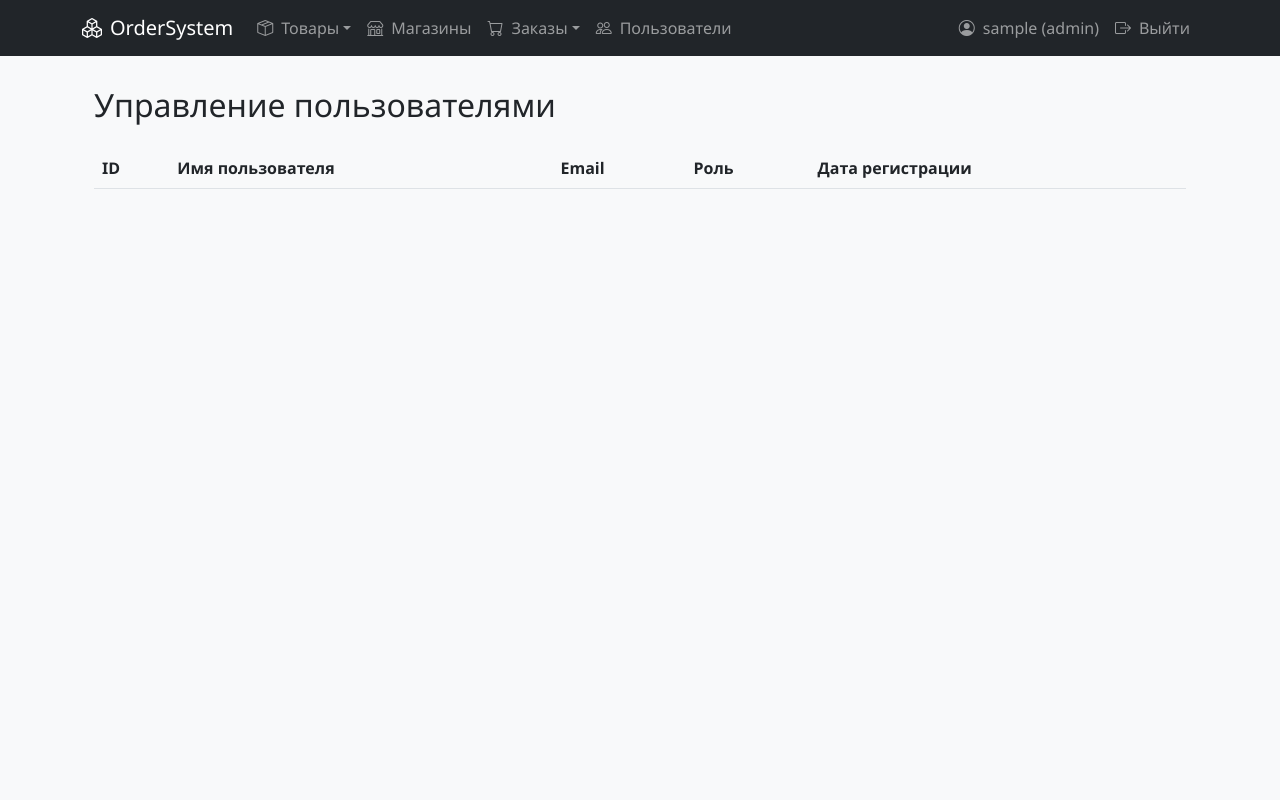
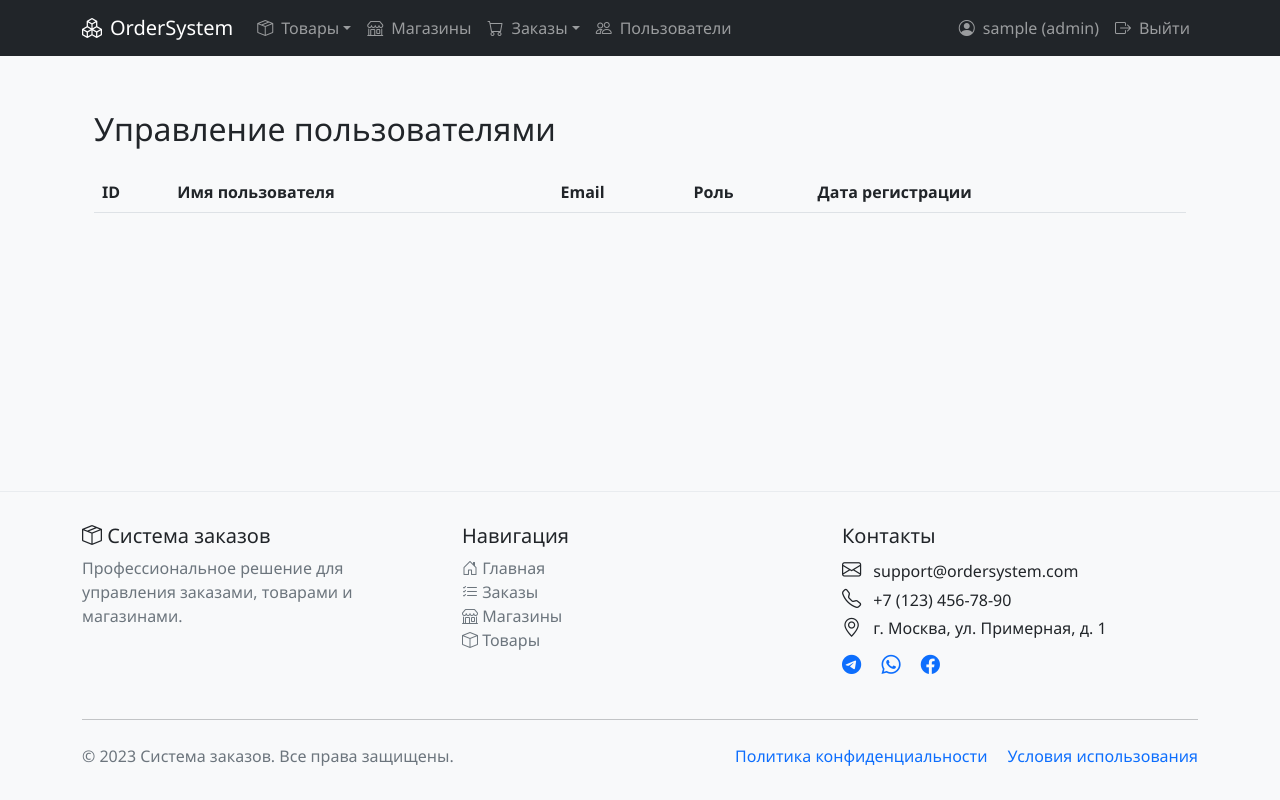
Before and after one commit to C7onstantin7e/NewOrder, a Flask app: page /admin/users in a window 1280 px wide. Run offline with Flask 2, Linux system fonts and the light colour scheme; the visitor is signed in with stand-in values (Sample User, id 1); data that the repository does not hold is empty.

```diff
--- a/application/templates/base.html
+++ b/application/templates/base.html
@@ -7,6 +7,40 @@
     <link href="https://cdn.jsdelivr.net/npm/bootstrap@5.1.3/dist/css/bootstrap.min.css" rel="stylesheet">
     <link rel="stylesheet" href="https://cdn.jsdelivr.net/npm/bootstrap-icons@1.8.0/font/bootstrap-icons.css">
     <link rel="stylesheet" href="{{ url_for('static', filename='css/style.css') }}">
+    <style>
+        /* Добавляем стили для прижатия футера к низу */
+        html, body {
+            height: 100%;
+            margin: 0;
+        }
+        body {
+            display: flex;
+            flex-direction: column;
+            min-height: 100vh;
+        }
+        .content-wrapper {
+            flex: 1 0 auto;
+            padding-bottom: 2rem; /* Отступ снизу контента */
+        }
+        .footer {
+            flex-shrink: 0;
+            background-color: #f8f9fa;
+            padding: 2rem 0;
+            border-top: 1px solid #e9ecef;
+        }
+        .footer-links a {
+            text-decoration: none;
+            color: #6c757d;
+            transition: color 0.3s;
+        }
+        .footer-links a:hover {
+            color: #0d6efd;
+        }
+        .footer-contact i {
+            font-size: 1.2rem;
+            margin-right: 0.5rem;
+        }
+    </style>
 </head>
 <body>
     <nav class="navbar navbar-expand-lg navbar-dark bg-dark">
@@ -107,6 +141,8 @@
         </div>
     </nav>
 
+    <!-- Обертка для основного контента -->
+    <div class="content-wrapper">
         <div class="container mt-4">
             {% with messages = get_flashed_messages(with_categories=true) %}
                 {% if messages %}
@@ -121,8 +157,62 @@
 
             {% block content %}{% endblock %}
         </div>
+    </div>
 
-    <script src="https://cdn.jsdelivr.net/npm/bootstrap@5.1.3/dist/js/bootstrap.bundle.min.js"></script>
+    <!-- Футер -->
+    <footer class="footer">
+        <div class="container">
+            <div class="row">
+                <div class="col-md-4 mb-4 mb-md-0">
+                    <h5><i class="bi bi-box-seam"></i> Система заказов</h5>
+                    <p class="text-muted">
+                        Профессиональное решение для управления заказами, товарами и магазинами.
+                    </p>
+                </div>
+
+                <div class="col-md-4 mb-4 mb-md-0 footer-links">
+                    <h5>Навигация</h5>
+                    <ul class="list-unstyled">
+                        <li><a href="{{ url_for('products.list_products') }}"><i class="bi bi-house-door"></i> Главная</a></li>
+                        <li><a href="{{ url_for('orders.list_orders') }}"><i class="bi bi-list-check"></i> Заказы</a></li>
+                        <li><a href="{{ url_for('shops.list_shops') }}"><i class="bi bi-shop"></i> Магазины</a></li>
+                        <li><a href="{{ url_for('products.list_products') }}"><i class="bi bi-box"></i> Товары</a></li>
+                    </ul>
+                </div>
+
+                <div class="col-md-4 footer-contact">
+                    <h5>Контакты</h5>
+                    <ul class="list-unstyled">
+                        <li><i class="bi bi-envelope"></i> support@ordersystem.com</li>
+                        <li><i class="bi bi-telephone"></i> +7 (123) 456-78-90</li>
+                        <li><i class="bi bi-geo-alt"></i> г. Москва, ул. Примерная, д. 1</li>
+                        <li class="mt-2">
+                            <a href="#" class="text-decoration-none me-2"><i class="bi bi-telegram"></i></a>
+                            <a href="#" class="text-decoration-none me-2"><i class="bi bi-whatsapp"></i></a>
+                            <a href="#" class="text-decoration-none"><i class="bi bi-facebook"></i></a>
+                        </li>
+                    </ul>
+                </div>
+            </div>
+
+            <hr class="my-4">
+
+            <div class="row">
+                <div class="col-md-6 text-center text-md-start">
+                    <p class="text-muted mb-0">&copy; 2023 Система заказов. Все права защищены.</p>
+                </div>
+                <div class="col-md-6 text-center text-md-end">
+                    <p class="text-muted mb-0">
+                        <a href="#" class="text-decoration-none me-3">Политика конфиденциальности</a>
+                        <a href="#" class="text-decoration-none">Условия использования</a>
+                    </p>
+                </div>
+            </div>
+        </div>
+    </footer>
+
+    <!-- Скрипты -->
+    <script src="https://cdn.jsdelivr.net/npm/bootstrap@5.3.0/dist/js/bootstrap.bundle.min.js"></script>
     {% block scripts %}{% endblock %}
 </body>
 </html>
--- a/application/templates/products/add.html
+++ b/application/templates/products/add.html
@@ -21,7 +21,6 @@
                     {{ form.price.label(class="form-label") }}
                     {{ form.price(class="form-control") }}
                 </div>
-                <!-- Добавлено поле для единицы измерения -->
                 <div class="mb-3">
                     {{ form.unit.label(class="form-label") }}
                     {{ form.unit(class="form-select") }}
```
Also changed, not shown: application/forms.py (+6 -3 lines), application/routes/shops.py (+34 -0 lines), db import/order_export.py (added, +169 -0 lines). Lines whose indentation alone changed are shown as unchanged.
